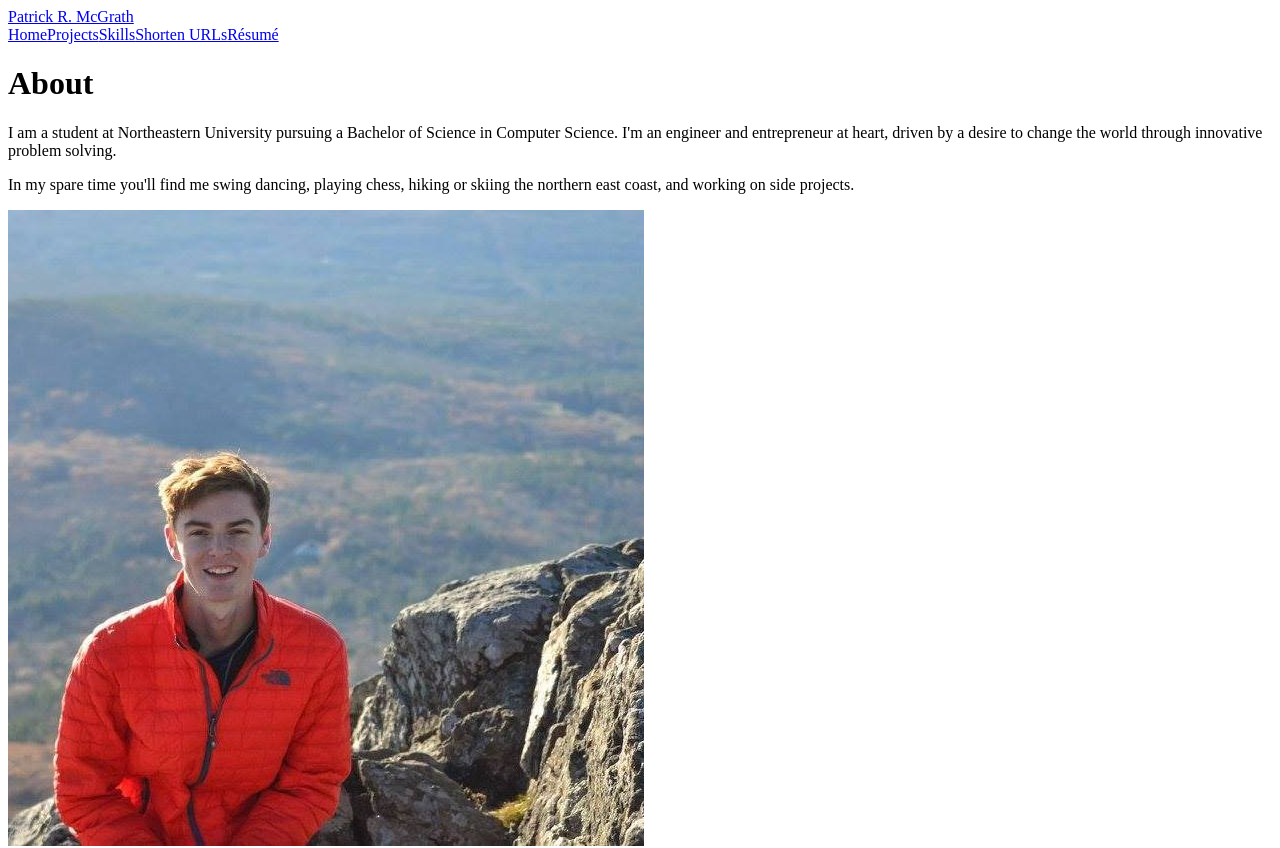
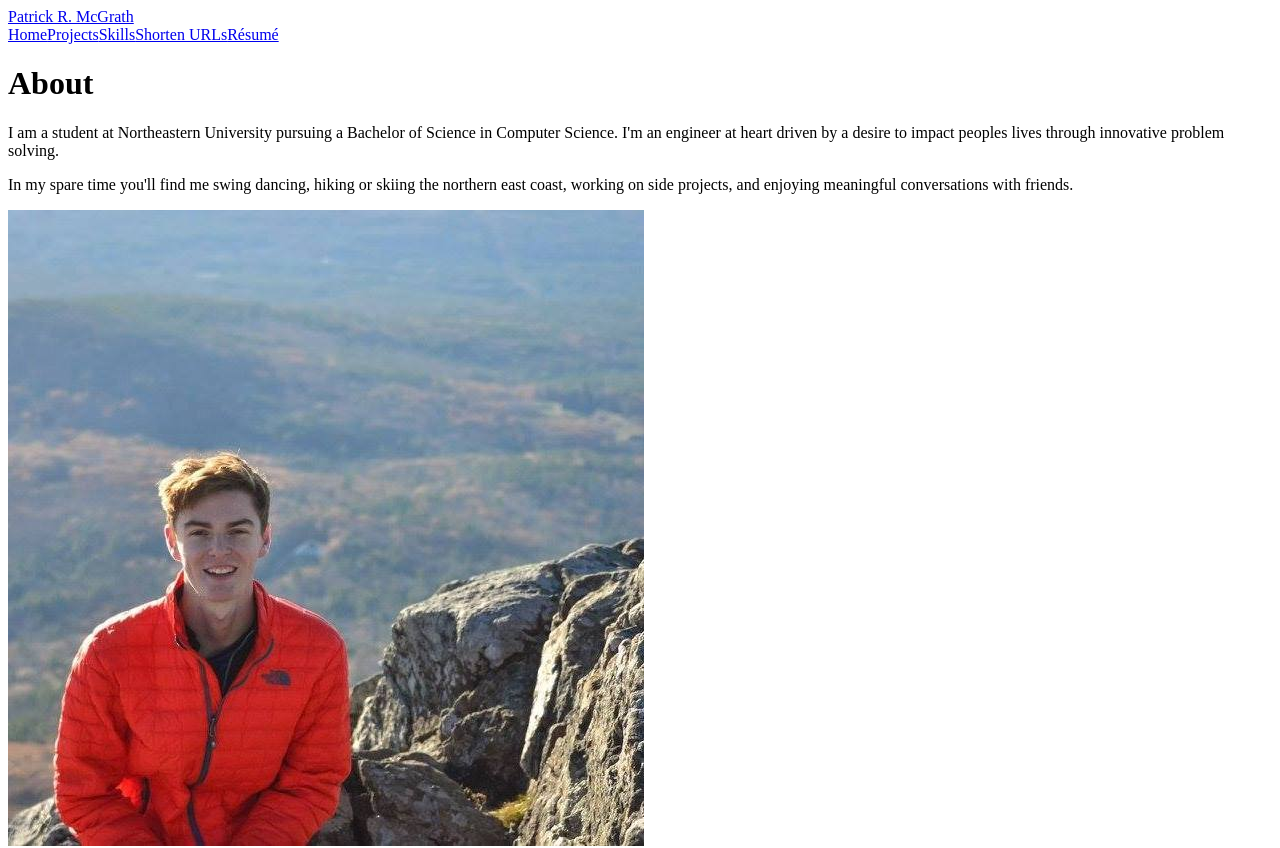
Before and after one commit to PatrickMcGrath29/patrickmcgrath.io, a Vue app: page / in a window 1280 px wide. Shown: the top 848 px of the page. Built offline with nearby package versions, Linux system fonts and the light colour scheme.

Commit message:
Use arrow functions for data

```diff
--- a/src/pages/home/Index.vue
+++ b/src/pages/home/Index.vue
@@ -9,9 +9,9 @@
           <div class="bio">
             <p>
               I am a student at Northeastern University pursuing a
-              Bachelor of Science in Computer Science. I'm an engineer and entrepreneur at heart, driven by a desire to change the world through innovative problem solving.
+              Bachelor of Science in Computer Science. I'm an engineer at heart driven by a desire to impact peoples lives through innovative problem solving.
             </p>
-            <p>In my spare time you'll find me swing dancing, playing chess, hiking or skiing the northern east coast, and working on side projects.</p>
+            <p>In my spare time you'll find me swing dancing, hiking or skiing the northern east coast, working on side projects, and enjoying meaningful conversations with friends.</p>
           </div>
           <img src="@/assets/images/patrickmcgrath.jpg" class="bio-image" alt="Patrick McGrath" />
         </div>
@@ -80,7 +80,7 @@ export default {
     GithubIcon,
     LinkedInIcon
   },
-  data: function () {
+  data: () => {
     return {
       projectList: ProjectJson
     }
--- a/src/pages/projects/Index.vue
+++ b/src/pages/projects/Index.vue
@@ -65,7 +65,7 @@ export default {
   components: {
     DefaultTemplate
   },
-  data: function () {
+  data: () => {
     return {
       projectList: ProjectJson
     }
--- a/src/pages/skills/Index.vue
+++ b/src/pages/skills/Index.vue
@@ -55,7 +55,7 @@ export default {
   components: {
     DefaultTemplate
   },
-  data: function () {
+  data: () => {
     return {
       skillsJson: SkillsJson
     }
```
